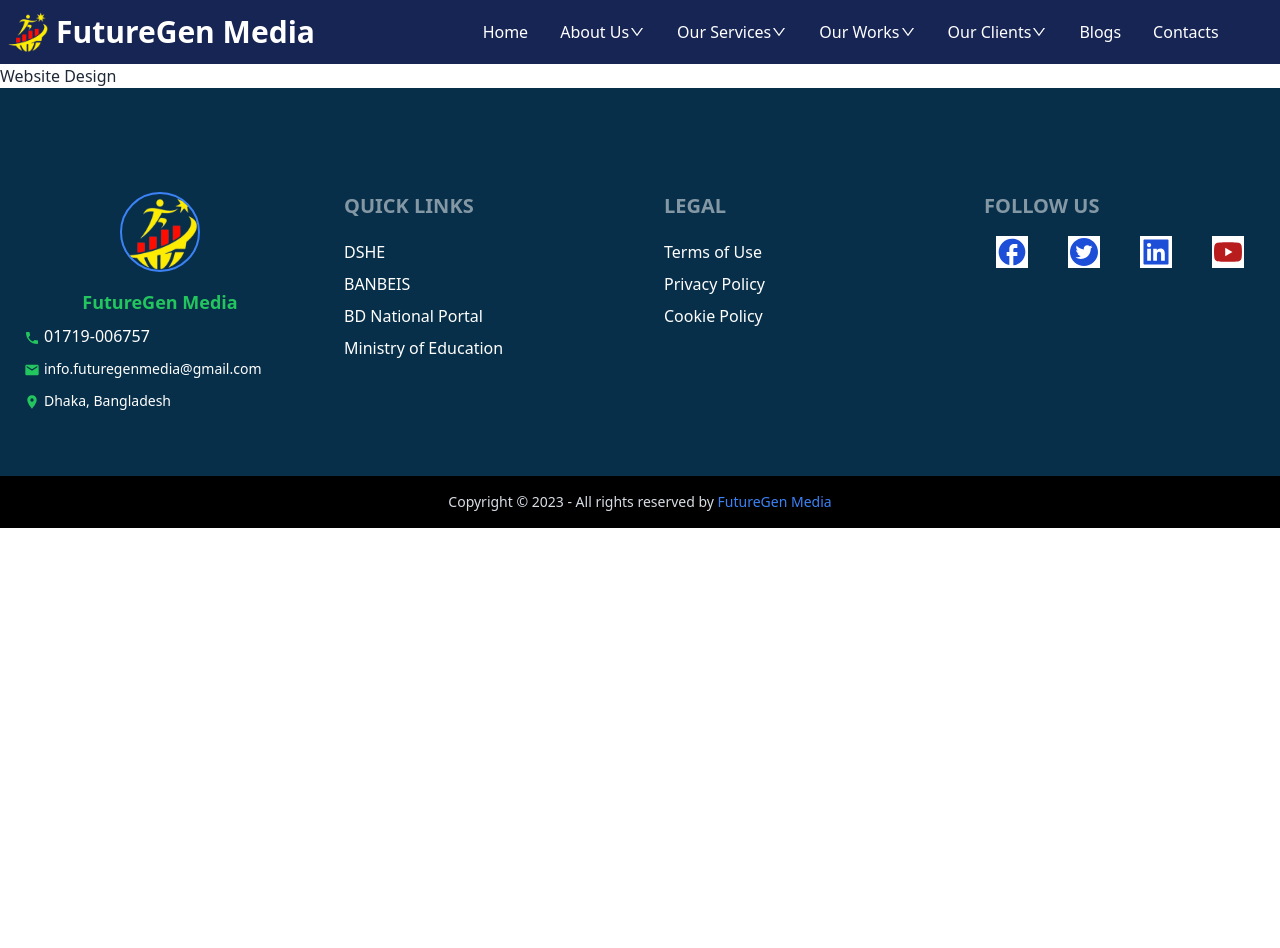
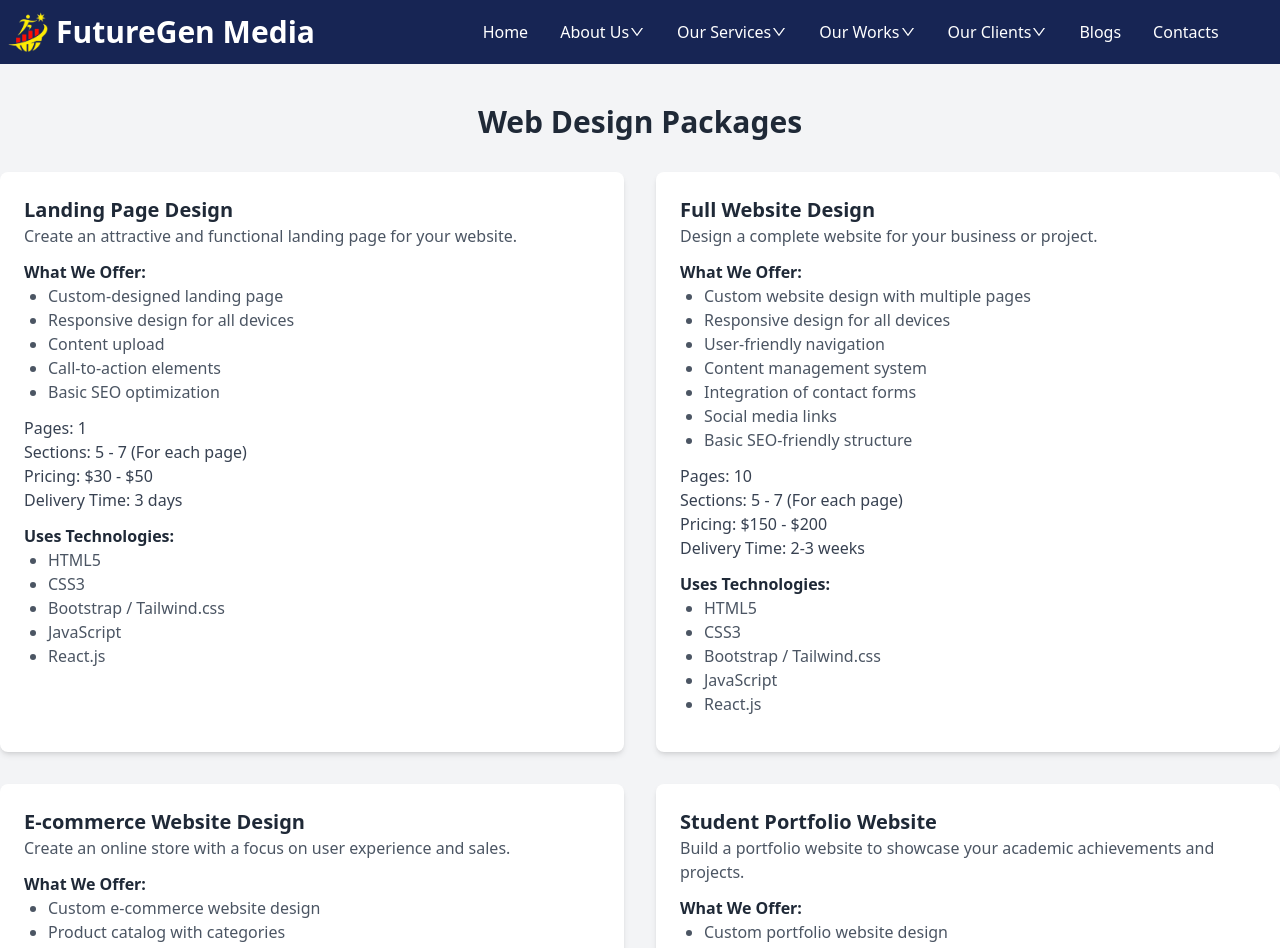
Before and after one commit to aminulislam2002/future-gen-media-client, a React (Vite) app: page /website-design in a window 1280 px wide. Shown: the top 948 px of the page. Before the commit the page ends 800 px from the top, so only its background shows below. Built offline with nearby package versions, Linux system fonts and the light colour scheme.

Commit message:
add web design packages

```diff
--- a/src/Pages/OurServices/WebsiteDesign.jsx
+++ b/src/Pages/OurServices/WebsiteDesign.jsx
@@ -1,11 +1,205 @@
+const WebsiteDesign = () => {
+  const data = [
+    {
+      packageName: "Landing Page Design",
+      description: "Create an attractive and functional landing page for your website.",
+      deliverables: [
+        "Custom-designed landing page",
+        "Responsive design for all devices",
+        "Content upload",
+        "Call-to-action elements",
+        "Basic SEO optimization",
+      ],
+      pages: 1,
+      sections: "5 - 7",
+      pricing: "$30 - $50",
+      deliveryTime: "3 days",
+      technologies: ["HTML5", "CSS3", "Bootstrap / Tailwind.css", "JavaScript", "React.js"],
+    },
+    {
+      packageName: "Full Website Design",
+      description: "Design a complete website for your business or project.",
+      deliverables: [
+        "Custom website design with multiple pages",
+        "Responsive design for all devices",
+        "User-friendly navigation",
+        "Content management system",
+        "Integration of contact forms",
+        "Social media links",
+        "Basic SEO-friendly structure",
+      ],
+      pages: 10,
+      sections: "5 - 7",
+      pricing: "$150 - $200",
+      deliveryTime: "2-3 weeks",
+      technologies: ["HTML5", "CSS3", "Bootstrap / Tailwind.css", "JavaScript", "React.js"],
+    },
+    {
+      packageName: "E-commerce Website Design",
+      description: "Create an online store with a focus on user experience and sales.",
+      deliverables: [
+        "Custom e-commerce website design",
+        "Product catalog with categories",
+        "Shopping cart and secure checkout process",
+        "Product search and filter functionality",
+        "Inventory management system",
+      ],
+      pages: 15,
+      sections: "5 - 7",
+      pricing: "$250 - $300",
+      deliveryTime: "3-4 weeks",
+      technologies: ["HTML5", "CSS3", "Bootstrap / Tailwind.css", "JavaScript", "React.js"],
+    },
+    {
+      packageName: "Student Portfolio Website",
+      description: "Build a portfolio website to showcase your academic achievements and projects.",
+      deliverables: [
+        "Custom portfolio website design",
+        "Gallery for project showcases",
+        "Resume/CV page",
+        "Contact information section",
+      ],
+      pages: 5,
+      sections: "5 - 7",
+      pricing: "$50 - $80",
+      deliveryTime: "1-2 weeks",
+      technologies: ["HTML5", "CSS3", "Bootstrap / Tailwind.css", "JavaScript", "React.js"],
+    },
+    {
+      packageName: "Business Portfolio Website",
+      description: "Create a professional portfolio website for your business or services.",
+      deliverables: [
+        "Custom business portfolio website design",
+        "Multiple pages with service descriptions",
+        "Contact and inquiry forms",
+        "Integration of client testimonials",
+      ],
+      pages: 8,
+      sections: "5 - 7",
+      pricing: "$100 - $150",
+      deliveryTime: "2-3 weeks",
+      technologies: ["HTML5", "CSS3", "Bootstrap / Tailwind.css", "JavaScript", "React.js"],
+    },
+    {
+      packageName: "Restaurant Website",
+      description: "Design a website tailored to the needs of a restaurant, including menus and reservations.",
+      deliverables: [
+        "Custom restaurant website design",
+        "Menu pages with high-quality images",
+        "Online reservation system",
+        "Location and contact information",
+        "Integration of customer reviews",
+      ],
+      pages: 12,
+      sections: "5 - 7",
+      pricing: "$200 - $250",
+      deliveryTime: "3-5 weeks",
+      technologies: ["HTML5", "CSS3", "Bootstrap / Tailwind.css", "JavaScript", "React.js"],
+    },
+    {
+      packageName: "Shopping Website",
+      description: "Design an online custom shopping website platform with a focus on user experience and sales.",
+      deliverables: [
+        "Shopping cart and secure checkout process pages",
+        "Product catalog with categories section",
+        "Product search and filter functionality",
+        "Live Chat or Customer Support pages",
+        "Interactive Shop Map section",
+        "Integration with Social Media",
+        "Users SignUp and SignIn form",
+        "Product Reviews and Ratings",
+        "Products uploading form",
+        "User Notifications page",
+        "Wishlist/Favorites pages",
+        "Users profile pages",
+        "Discounts and Coupons",
+        "Product Videos page",
+        "Top banner/slider",
+        "Contact form",
+        "Content upload",
+        "Responsive design",
+        "Speed optimization",
+        "Hosting setup (If need)",
+      ],
+      pages: 15,
+      sections: "5 - 7",
+      pricing: "$2,000 - $4,000",
+      deliveryTime: "6-8 weeks",
+      technologies: ["HTML5", "CSS3", "Bootstrap / Tailwind.css", "JavaScript", "React.js"],
+    },
+    {
+      packageName: "School/College Website",
+      description: "Design a custom and responsive website for educational institutions (school/college).",
+      deliverables: [
+        "Information pages about faculty, students, courses and programs",
+        "Students and faculty SignUp and SignIn form",
+        "News, Events and Announcements Section",
+        "Students and faculty profile pages",
+        "Online admission application forms",
+        "Online results publication forms",
+        "Interactive Campus Map section",
+        "Integration with Social Media",
+        "Photo and Video gallery pages",
+        "Blog and Event Calendar pages",
+        "Student/Parent Portal pages",
+        "Feedback/Survey Forms",
+        "Search Functionality",
+        "Top banner/slider",
+        "Contact form",
+        "Content upload",
+        "Responsive design",
+        "Speed optimization",
+        "Hosting setup (If need)",
+      ],
+      pages: 15,
+      sections: "5 - 7",
+      pricing: "$80 - $150",
+      deliveryTime: "10 days",
+      technologies: ["HTML5", "CSS3", "Bootstrap / Tailwind.css", "JavaScript", "React.js"],
+    },
+  ];
 
-
-const WebsiteDesign = () => {
-    return (
-        <div>
-            <h1>Website Design</h1>
+  return (
+    <div className="bg-gray-100 py-10">
+      <div className="container mx-auto">
+        <h1 className="text-3xl font-bold text-center text-gray-800 mb-8">Web Design Packages</h1>
+        <div className="grid gap-8 grid-cols-1 md:grid-cols-2">
+          {data.map((packageItem, index) => (
+            <div key={index} className="bg-white rounded-lg shadow-md p-6">
+              <div className="mb-3">
+                <h2 className="text-xl font-semibold text-gray-800">{packageItem?.packageName}</h2>
+                <p className="text-gray-600">{packageItem?.description}</p>
+              </div>
+              <div className="mb-3">
+                <h3 className="font-semibold">What We Offer:</h3>
+                <ul className="list-disc pl-6 text-gray-600">
+                  {packageItem?.deliverables?.map((deliverable, subIndex) => (
+                    <li key={subIndex}>{deliverable}</li>
+                  ))}
+                </ul>
+              </div>
+              <div className="mb-3">
+                <p className="text-gray-700">Pages: {packageItem?.pages}</p>
+                <p className="text-gray-700">
+                  Sections: {packageItem?.sections} {`(For each page)`}
+                </p>
+                <p className="text-gray-700">Pricing: {packageItem?.pricing}</p>
+                <p className="text-gray-700">Delivery Time: {packageItem?.deliveryTime}</p>
+              </div>
+              <div className="mb-3">
+                <h3 className="font-semibold">Uses Technologies:</h3>
+                <ul className="list-disc pl-6 text-gray-600">
+                  {packageItem?.technologies?.map((technology, subIndex) => (
+                    <li key={subIndex}>{technology}</li>
+                  ))}
+                </ul>
+              </div>
+            </div>
+          ))}
         </div>
-    );
+      </div>
+    </div>
+  );
 };
 
 export default WebsiteDesign;
```
